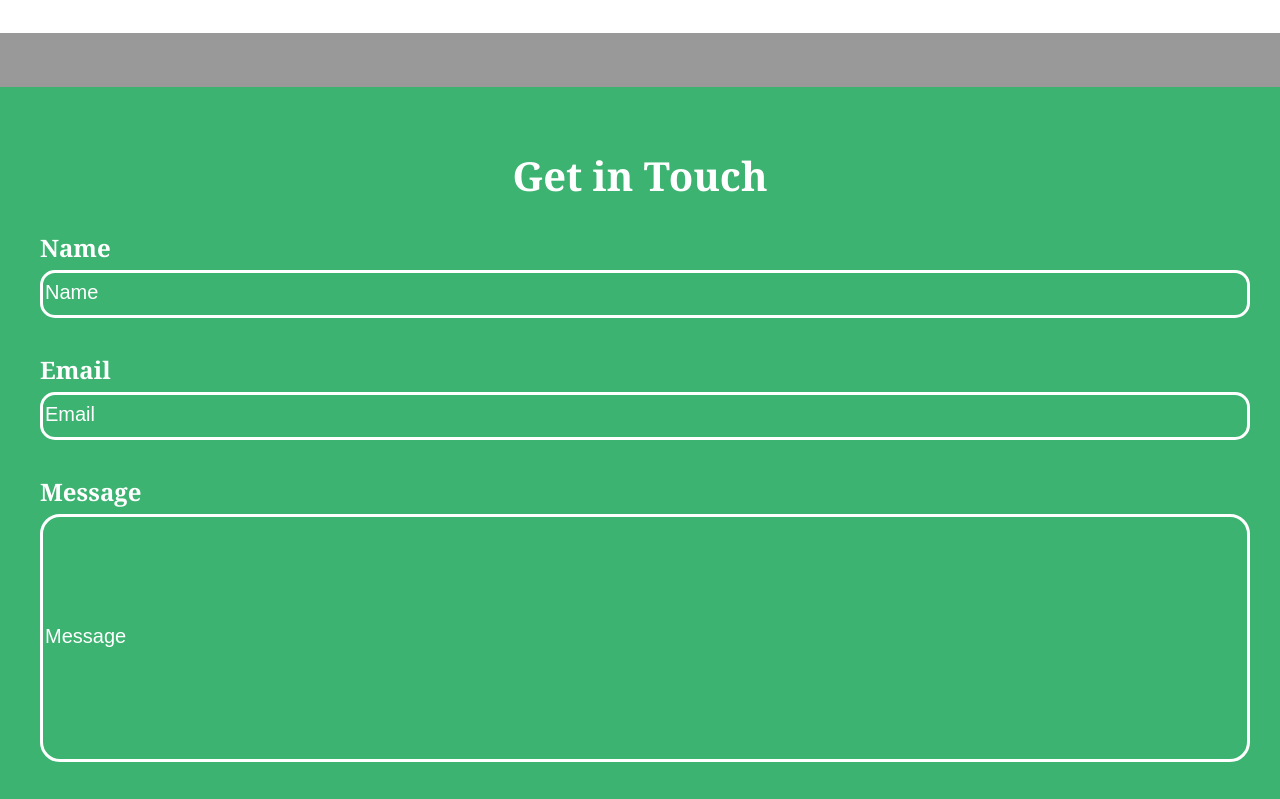
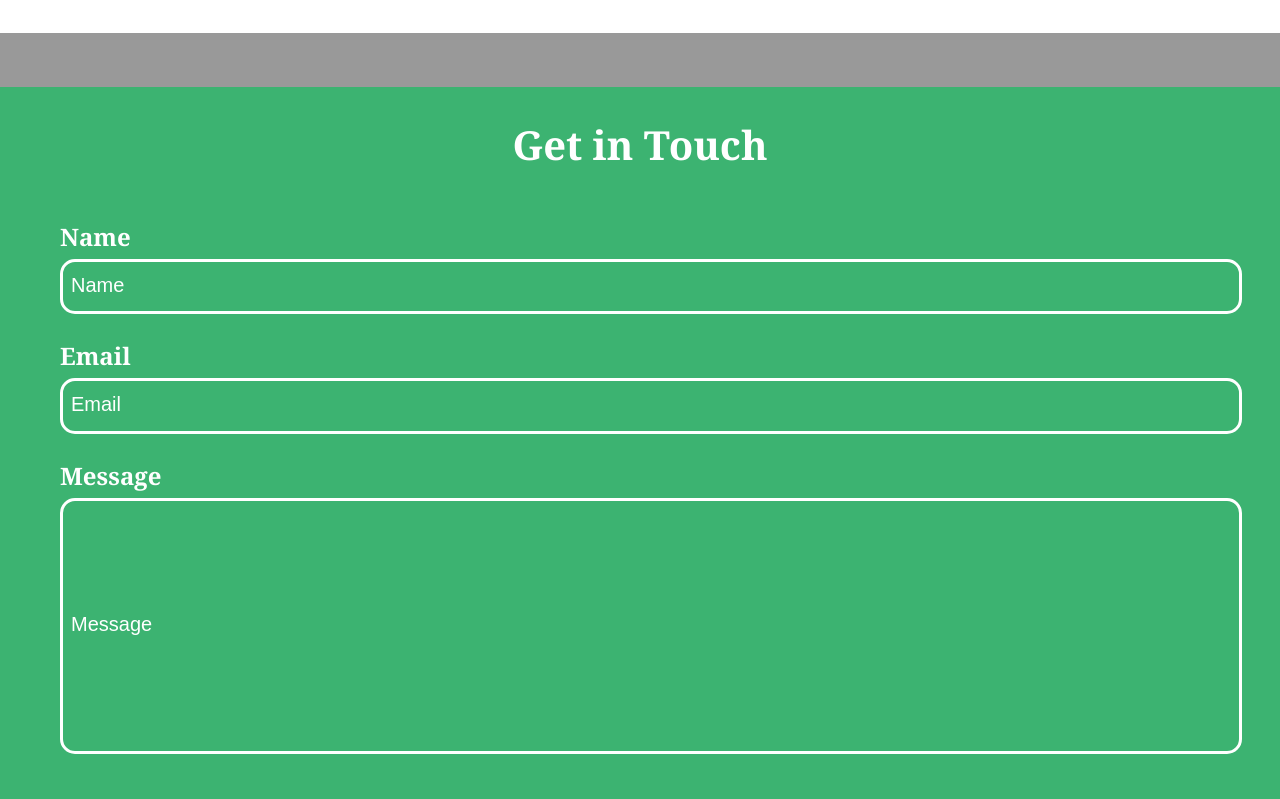
Before and after one commit to npole0103/StudyCSS, a plain HTML site: page projectionCopy.html in a window 1280 px wide. Shown: the part 1780-2579 px from the top of the page. Drawn offline with Linux system fonts and the light colour scheme.

Commit message:
projection complete

```diff
--- a/projectionCopy.css
+++ b/projectionCopy.css
@@ -1,3 +1,10 @@
+/*
+
+Only support chrome browser
+CloneCodingLink : https://templated.co/items/demos/projection/index.html
+
+*/
+
 html, body, div, span, applet, object, iframe,
 h1, h2, h3, h4, h5, h6, p, blockquote, pre,
 a, abbr, acronym, address, big, cite, code,
@@ -44,10 +51,6 @@ table {
 
 
 
-
-
-
-
 body {
     margin: 0;
     height: 2800px; /*밑 부분 남아서 설정해 줌*/
@@ -59,25 +62,25 @@ button {
     font-size: 18px;
     font-weight: bold;
     font-family:cursive;
-    margin: 0px;
 
     border: 3px solid mediumseagreen;
     border-radius: 20px;
+    transition: all 0.7s; /*점진적 변화 애니메이션*/
 
+    margin: 0px;
     padding-bottom: 10px;
     padding-top: 10px;
     padding-right: 50px;
     padding-left: 50px;
-    transition: all 0.7s;
 }
 
-.btn:hover{
+.btn:hover{ /*버튼 위에 마우스 있을 시*/
     background-color: lightgreen;
     opacity: 0.3;
     cursor:pointer;
 }
 
-.btn:active{
+.btn:active{ /*버튼 클릭 시*/
     cursor:progress;
 }
 
@@ -88,14 +91,16 @@ button {
 
 
 #mainGrid {
-    margin:0;
+    display: grid;
+    grid-template-rows: 1fr 1fr 1fr;
     position: relative;
     width: 100%;
     height: 100%;
-    display: grid;
-    grid-template-rows: 1fr 1fr 1fr;
+
+    color:black;
+
+    margin:0;
     padding:0;
-    color:black;
     z-index: 2;
 }
 
@@ -103,9 +108,10 @@ button {
 
 header .img{
     position: fixed;
-    background-image: url(./bg.jpg);
     width: 100%;
     height: 100vh;
+
+    background-image: url(./bg.jpg);
     background-size:cover;
 }
 
@@ -138,19 +144,22 @@ header .title a{
 
 /*화면 크기 출력 오류*/
 #nav a {
-    align-content: center;
-    text-align: center;
+
     display: inline;
     position: relative;
     top:7%;
     left:60%;
     transform: translate(-50%, -50%);
+
     font-size: 20px;;
     color: white;
-    z-index: 2;
     text-decoration: none;
+    align-content: center;
+    text-align: center;
+
     margin-right: 20px;
     margin-left: 20px;
+    z-index: 2;
 }
 
 @media(max-width:1500px)
@@ -173,11 +182,14 @@ h1{
     top:20%;
     left:50%;
     transform: translate(-50%, -50%);
+
+    text-align: center;
+    color: white;
+
     border-top: dimgray 2px solid;
-    text-align: center;
+
     margin:0;
     padding-top: 100px;
-    color: white;
     z-index: 2;
 
 }
@@ -185,19 +197,23 @@ h1{
 #grid {
     position: relative;
     top:30%;
+
+    color:white;
     text-align: center;
+
     margin:0;
-    color:white;
     z-index: 2;
 }
 
 #grid ul {
     display: grid;
     grid-template-columns: 1fr 1fr 1fr;
+
+    width: 100%;
+    height: 30vh;
+
     list-style: none;
     margin:0;
-    width: 100%;
-    height: 30vh;
 }
 #grid ul li {
     border-right: 2px solid dimgray;
@@ -212,17 +228,21 @@ h1{
 
 .sectionBox
 {
-    background-color: white;
+
     display: grid;
     grid-template-rows: 1fr 1fr;
-    margin: 0;
     position: relative;
     width: 100%;
     height: 100vh;
-    z-index: 2;
+
+    background-color: white;
+
     align-content: center;
     text-align: center;
+    margin: 0;
     padding-top:80px;
+
+    z-index: 2;
 }
 
 .sectionBox img{
@@ -246,14 +266,17 @@ h1{
 {
     display: grid;
     grid-template-rows: 1fr 4fr 1fr;
-    background-color: mediumseagreen;
-    margin: 0;
     position: relative;
     width: 100%;
     height: 100vh;
-    z-index: 2;
+
+    background-color: mediumseagreen;
+
     align-content: center;
     text-align: center;
+    margin: 0;
+
+    z-index: 2;
 }
 
 .mail-title {
@@ -261,7 +284,7 @@ h1{
     font-weight: bolder;
     font-family: Georgia;
     color:white;
-    margin-top: 100px;
+    margin-top: 80px;
 }
 
 .mail-box {
@@ -271,13 +294,14 @@ h1{
     font-family: Georgia;
     color:white;
     text-align:left;
+    margin: 30px;
 }
 
-.mail-box #name {
-    margin: 40px;
+.mail-box p {
+    margin: 30px;
 }
 
-#name input {
+.mail-box input {
     position: relative;
     margin-top: 10px;
     width: 100%;
@@ -292,52 +316,29 @@ h1{
     outline: none;
 }
 
+#message input{
+    height: 15em;
 
-.mail-box #email {
-    margin: 40px;
+    /*
+    line-height: normal;
+    letter-spacing: normal;
+    word-spacing: normal;
+    text-transform: none;
+    vertical-align:top;
+    align-content: center;
+    text-align: center;
+*/
 }
 
-#email input {
-    margin-top: 10px;
-    width: 100%;
-    height: 40px;
-    background-color:transparent;
-    color:azure;
-    font-size: 16px;
-
-    border: 3px solid white;
-    border-radius: 15px;
-
-    outline: none;
+input[type=text] {
+    padding: .3em .5em;
 }
-
-
-.mail-box #message {
-    margin: 40px;
-}
-
-#message input{
-    margin-top: 10px;
-    width: 100%;
-    height: 15em;
-    background-color:transparent;
-    color:azure;
-    font-size: 16px;
-
-    border: 3px solid white;
-    border-radius: 20px;
-
-    outline: none;
-}
-
 
 input::placeholder{
     margin-left: auto;
     color:white;
     font-size: 20px;
-    text-align: start;
 }
-
 
 
 .mail-btn button {
```
Also changed, not shown: projectionCopy.html (+4 -1 lines), 1 other file.
